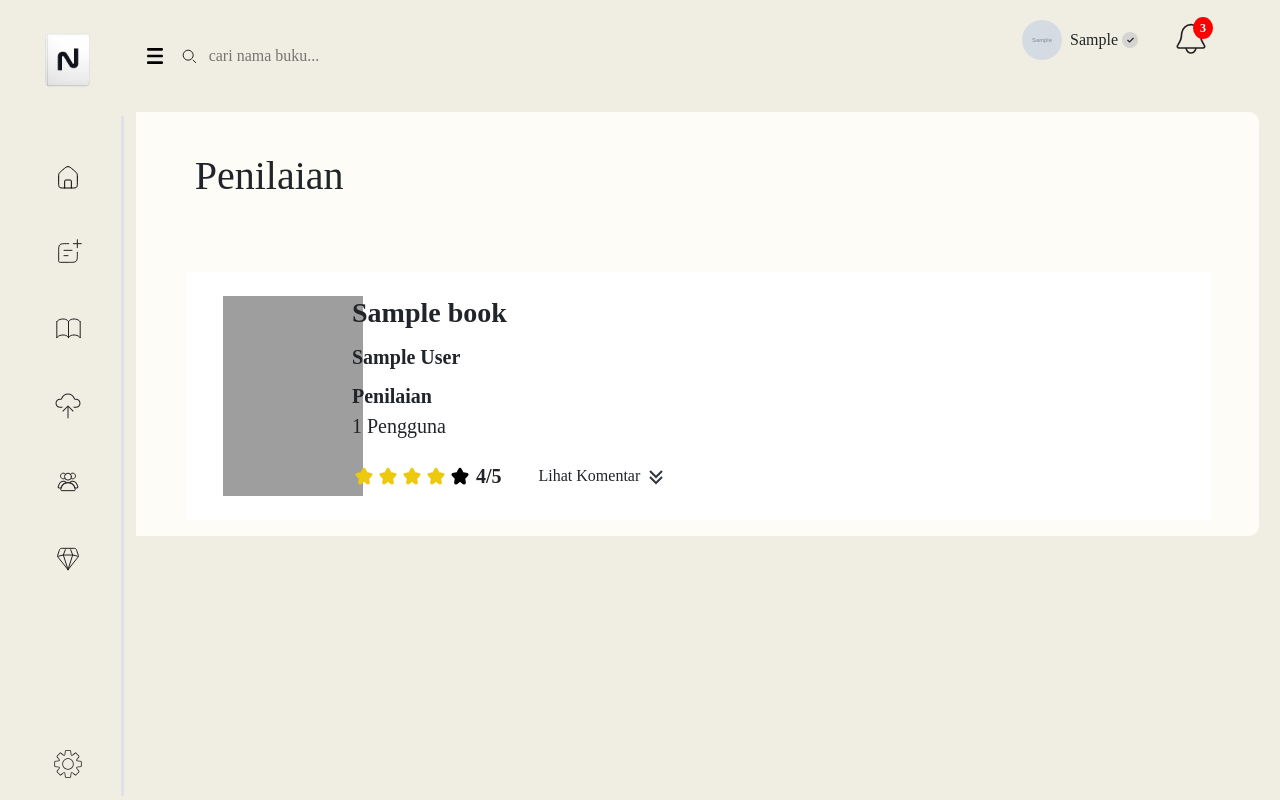
After one commit to JasonAL24/Neobook, a Laravel app: page /viewrating in a window 1280 px wide. The commit adds this page. Run offline with Laravel 8, Linux system fonts and the light colour scheme; a user stored in the database is signed in; tables that the repository leaves empty hold one stand-in row (values such as "Sample post"); grey boxes marked "Sample" are stand-in pictures; some libraries are stand-ins or nearby versions; some web fonts are replaced; grey boxes are pictures that could not be loaded.

Commit message:
tambah rating

```diff
--- a/app/Http/Controllers/BookController.php
+++ b/app/Http/Controllers/BookController.php
@@ -4,7 +4,9 @@ namespace App\Http\Controllers;
 
 use App\Models\Book;
 use App\Models\Member;
+use App\Models\Rating;
 use Illuminate\Http\Request;
+use Illuminate\Support\Facades\Validator;
 
 class BookController extends Controller
 {
@@ -76,4 +78,61 @@ class BookController extends Controller
 
         return response()->json(['success' => true]);
     }
+
+    public function giveRating(Book $book){
+        $member = auth()->user()->member;
+
+        $rating = Rating::where('member_id', $member->id)
+            ->where('book_id', $book->id)
+            ->first();
+
+        return view('books.giverating', [
+            "title" => "Give Rating",
+            "book" => $book,
+            "member" => $member,
+            "rating" => $rating
+        ]);
+    }
+
+    public function createRating(Request $request){
+        $validator = Validator::make($request->all(), [
+            'ratingnumber' => 'required|int|between:1,5',
+            'review' => 'nullable|string|max:100',
+        ]);
+
+        if ($validator->fails()) {
+            return redirect()->back()->withErrors($validator)->withInput();
+        }
+
+        $memberId = $request->input('member_id');
+        $bookId = $request->input('book_id');
+
+        $rating = new Rating();
+        $rating->rating = $request->input('ratingnumber');
+        $rating->review = $request->input('review');
+        $rating->member_id = $memberId;
+        $rating->book_id = $bookId;
+        $rating->save();
+
+        return redirect()->back()->with('success', 'Sukses! Anda berhasil memberi rating');
+    }
+
+    public function viewRating(){
+        $member = auth()->user()->member;
+
+        // Fetch only books that have ratings
+        $books = Book::with('ratings')->has('ratings')->get();
+
+        // Calculate average rating for each book
+        foreach ($books as $book) {
+            $ratings = $book->ratings->pluck('rating')->toArray();
+            $book->average_rating = count($ratings) > 0 ? array_sum($ratings) / count($ratings) : 0;
+        }
+
+        return view('books.viewrating', [
+            "title" => "View Rating",
+            "books" => $books,
+            "member" => $member
+        ]);
+    }
 }
--- a/app/Http/Controllers/UserController.php
+++ b/app/Http/Controllers/UserController.php
@@ -115,7 +115,7 @@ class UserController extends Controller
     {
         try {
             $request->validate([
-                'profile_picture' => 'required|image|mimes:png|max:2048',
+                'profile_picture' => 'required|image|mimes:jpeg,png,jpg,gif|max:2048',
             ]);
 
             $member = auth()->user()->member;
--- a/public/css/bookdetails.css
+++ b/public/css/bookdetails.css
@@ -42,3 +42,39 @@
 .delete-book{
     width: 50px;
 }
+
+.star-rating {
+    font-size: 0;
+    float: left;
+}
+.star-rating input[type="radio"] {
+    display: none;
+}
+.star-rating:not(:checked) label {
+    font-size: 30px;
+    cursor: pointer;
+    color: #ccc;
+    float: right;
+    background-image: url('/img/svg/star_no_fill.svg');
+    background-size: contain;
+    width: 40px;
+    height: 40px;
+    margin-left: 0.5em;
+    /*margin-bottom: 5em;*/
+}
+.star-rating input[type="radio"]:checked ~ label,
+.star-rating input[type="radio"]:hover ~ label {
+    background-image: url('/img/svg/star_yellow.svg');
+}
+
+.komentar textarea{
+    border:0;
+}
+
+.hidden {
+    display: none;
+}
+
+.expand-img {
+    transform: rotateX(180deg);
+}
--- a/resources/views/books/detail.blade.php
+++ b/resources/views/books/detail.blade.php
@@ -40,9 +40,9 @@
             </div>
         </div>
         <div class="container">
-            <div class="row p-5" style="height: 25vh; background-color: white">
+            <div class="row p-5" style="height: 25vh; background-color: #FDFCF7">
             </div>
-            <div class="row" style="background-color: white">
+            <div class="row" style="background-color: #FDFCF7">
                 <div class="col-lg-5">
                     <b>Deskripsi</b>
                     <p>{!! ($book->description) !!}</p>
--- /dev/null
+++ b/resources/views/books/viewrating.blade.php
@@ -0,0 +1,86 @@
+@extends('layouts.main')
+
+@section('container')
+    <div class="main-bg">
+        <div class="white-container p-3">
+            <h1 class="ms-5 p-4">Penilaian</h1>
+            @if($books)
+                @foreach ($books as $book)
+                    <div class="row mt-5 p-4" style="background-color: white; width: 80vw; margin-left: 5vw">
+                        <div class="col-lg-1">
+                            <a href="/books/{{$book->id}}" class="text-decoration-none text-black">
+                                <img src="/img/books/{{ $book['filename'] }}.png" alt="{{ $book['name'] }}" class="me-3 book-image">
+                            </a>
+                        </div>
+                        <div class="col ms-5 d-flex flex-column">
+                            <div class="d-flex flex-row">
+                                <h3><b>{{ $book->name }}</b></h3>
+                            </div>
+                            <div class="fw-bold mt-1 fs-5">{{ $book->author }}</div>
+                            <div class="mt-auto fs-5">
+                                <b>Penilaian</b>
+                                <p>{{count($book->ratings)}} Pengguna</p>
+                            </div>
+                            <div class="d-flex flex-row align-items-center">
+                                <div class="rating">
+                                    @for($i = 1; $i <= 5; $i++)
+                                        <span class="star {{ $i <= $book->average_rating ? 'filled' : '' }}"></span>
+                                    @endfor
+                                </div>
+                                <div style="font-size: 20px" class="ms-1">
+                                    <strong>{{$book->average_rating}}/5</strong>
+                                </div>
+                                <button class="btn expand-reviews ms-4" onclick="toggleReviews({{ $book->id }})">
+                                    Lihat Komentar
+                                    <img id="expand-img-{{ $book->id }}" class="expand-img" src="/img/svg/expand.svg" alt="expand">
+                                </button>
+                            </div>
+                        </div>
+                    </div>
+                    <div id="member-reviews-{{ $book->id }}" class="member-reviews hidden" style="background-color: white; width: 80vw; margin-left: 5vw">
+                        @foreach ($book->ratings as $rating)
+                            @php
+                                $member = $rating->member;
+                                $profile_picture = $member->profile_picture;
+                            @endphp
+                            <div class="d-flex flex-row pb-4" style="margin-left: 3vw;">
+                                <div>
+                                    @if ($member->profile_picture)
+                                        <img src="/img/profile/{{$member->id}}/{{$profile_picture}}" alt="profile picture" style="width: 56px; height: 56px" class="rounded-circle">
+                                    @else
+                                        <img src="/img/profile/default_pp.png" alt="profile picture" style="width: 56px; height: 56px" class="rounded-circle">
+                                    @endif
+                                </div>
+                                <div class="ms-4">
+                                    <div class="d-flex flex-row">
+                                        <div><b>{{$member->name}} </b> </div>
+                                        <div class="ms-3 text-secondary">Diunggah {{ $rating->created_at->diffForHumans()}}</div>
+                                    </div>
+                                    <div>{{ $rating->review }}</div>
+                                    <div class="mt-2"><img src="/img/svg/star_yellow.svg" alt="star"> {{ $rating->rating }}/5</div>
+                                </div>
+                            </div>
+                        @endforeach
+                    </div>
+                @endforeach
+            @else
+                <div class="text-center">
+                    <img src="/img/what1.png" alt="Not Found">
+                    <h3><b>Belom ada rating</b></h3>
+                </div>
+            @endif
+        </div>
+    </div>
+    <script>
+        function toggleReviews(bookId) {
+            const reviewsSection = document.getElementById(`member-reviews-${bookId}`);
+            if (reviewsSection) {
+                reviewsSection.classList.toggle('hidden');
+            }
+            const expandImg = document.getElementById(`expand-img-${bookId}`);
+            if (expandImg) {
+                expandImg.classList.toggle('expand-img');
+            }
+        }
+    </script>
+@endsection
--- a/resources/views/home.blade.php
+++ b/resources/views/home.blade.php
@@ -20,6 +20,7 @@
                         $last_page = $firstBook->pivot->last_page ?? 1;
                         $total_page = $firstBook->pages ?? 1;
                         $percentage = round(($last_page / $total_page) * 100);
+                        if ($percentage > 100) $percentage = 100;
                     }
                 @endphp
                 @if($firstBook)
@@ -270,7 +271,7 @@
                             <div class="row-custom-size">
                                 {{$book['last_rating_desc']}}
                             </div>
-                            <a href="#">> Baca selengkapnya</a>
+                            <a href="/viewrating">> Baca selengkapnya</a>
                         </div>
                     @endforeach
                 </div>
--- a/resources/views/koleksi.blade.php
+++ b/resources/views/koleksi.blade.php
@@ -27,6 +27,7 @@
                             <div class="fw-bold mt-2 fs-5">{{ $book->author }}</div>
                             @php
                                 $percentage = round(($book->pivot->last_page / $book->pages) * 100);
+                                if ($percentage > 100) $percentage = 100;
                             @endphp
                             <div class="mt-auto fs-5">
                                 <b>Progress</b>
--- a/resources/views/profile.blade.php
+++ b/resources/views/profile.blade.php
@@ -18,7 +18,7 @@
                     <button id="uploadButton" class="btn text-light" style="width: 6vw; background-color: #252734; margin-top:-2em;">Ubah</button>
                     <form id="uploadForm" action="{{ route('upload.profile.picture') }}" method="POST" enctype="multipart/form-data">
                         @csrf
-                        <input type="file" class="btn text-light" id="fileInput" name="profile_picture" accept=".png" style="display: none;">
+                        <input type="file" class="btn text-light" id="fileInput" name="profile_picture" accept="image/*" style="display: none;">
                     </form>
 
                     <div class="profile-form align-items-center">
--- a/routes/web.php
+++ b/routes/web.php
@@ -117,7 +117,7 @@ Route::get('/home', function () {
 });
 
 Route::middleware('auth')->group(function () {
-
+//  BOOKS
     Route::get('/books/{book}', [BookController::class, 'show']);
 
     Route::post('/add-to-collection', [BookController::class, 'addToCollection'])
@@ -131,6 +131,12 @@ Route::middleware('auth')->group(function () {
 
     Route::get('/search/{query}', [BookController::class, 'search']);
 
+    Route::get('/books/{book}/giverating', [BookController::class, 'giveRating'])->name('books.giverating');
+    Route::post('/giverating', [BookController::class, 'createRating'])->name('books.createrating');
+
+    Route::get('/viewrating', [BookController::class, 'viewRating'])->name('books.viewRating');
+
+//    FORUM
     Route::get('/forumdiskusi', function () {
         return view('forumdiskusi', [
             "title" => "Forum Diskusi"
@@ -149,6 +155,7 @@ Route::middleware('auth')->group(function () {
         ]);
     });
 
+//    KOLEKSI
     Route::get('/koleksi', function () {
         $books = \App\Models\Book::all();
         return view('koleksi', [
@@ -157,30 +164,35 @@ Route::middleware('auth')->group(function () {
         ]);
     });
 
+//    UPLOAD
     Route::get('/unggah', function () {
         return view('unggah', [
             "title" => "Unggah"
         ]);
     });
 
+//    KOMUNITAS
     Route::get('/komunitas', function () {
         return view('komunitas', [
             "title" => "Komunitas"
         ]);
     });
 
+//    LANGGANAN
     Route::get('/langganan', function () {
         return view('langganan', [
             "title" => "Langganan"
         ]);
     });
 
+//    PENGATURAN
     Route::get('/pengaturan', function () {
         return view('pengaturan', [
             "title" => "Pengaturan"
         ]);
     });
 
+//    PROFILE
     Route::get('/profile', function () {
         return view('profile', [
             "title" => "Profile"
```
Also changed, not shown: resources/views/books/giverating.blade.php (added, +73 -0 lines), resources/views/books/read.blade.php (+9 -3 lines), public/img/profile/1/1715684290.png (deleted), public/img/svg/expand.svg (added), public/img/svg/star_no_fill.svg (added).
